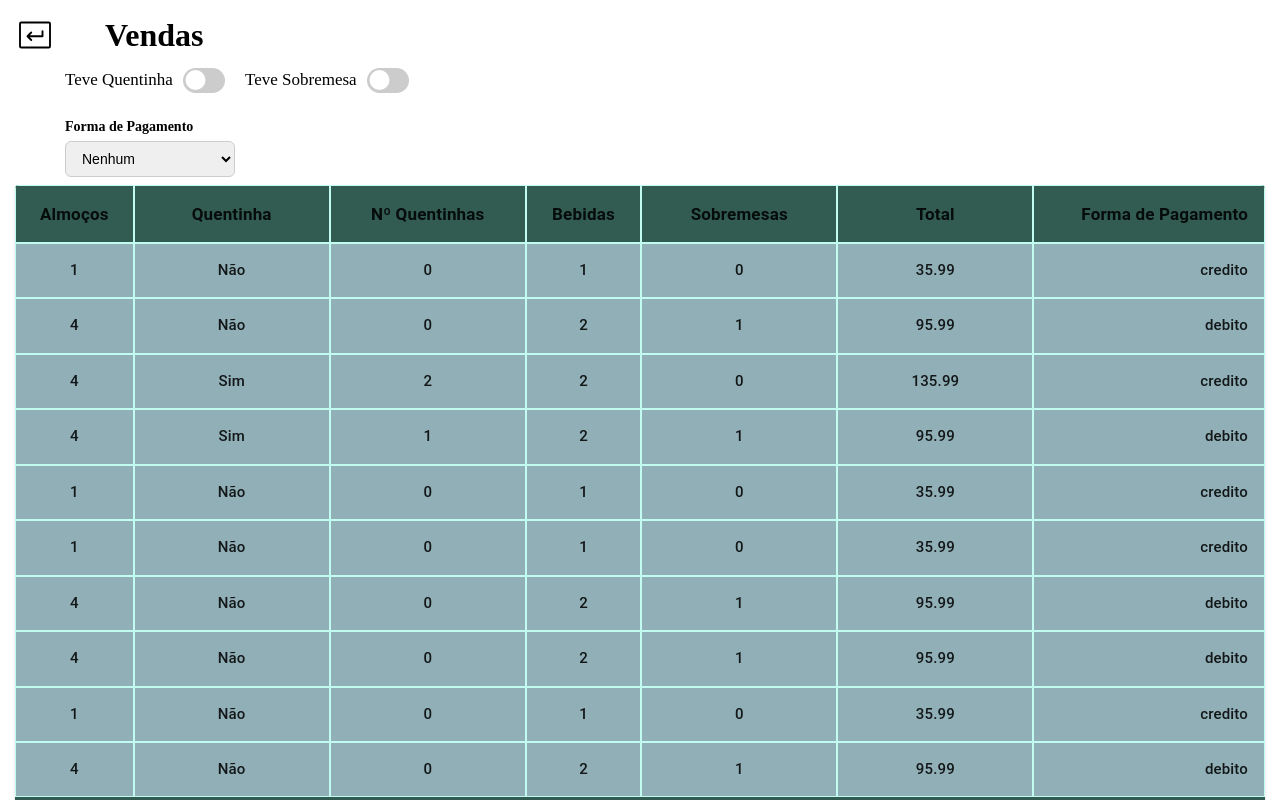
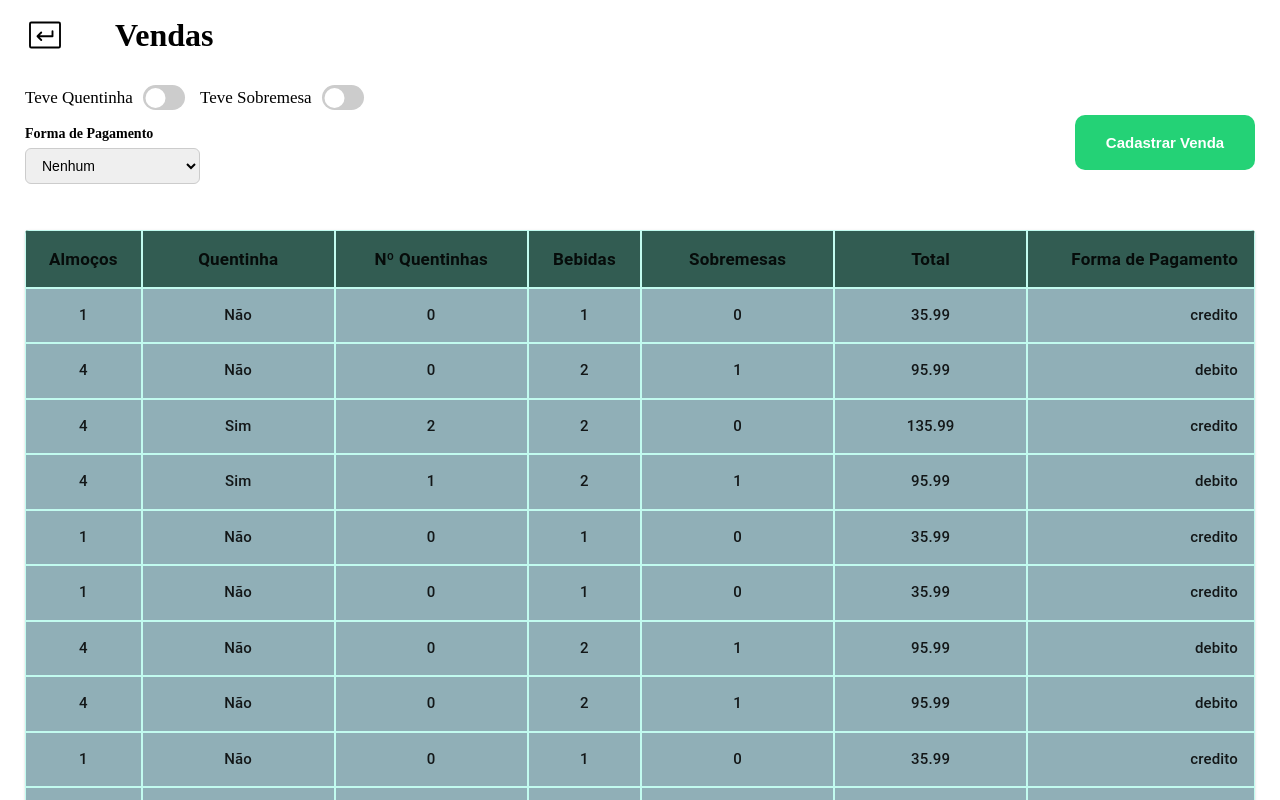
Before and after one commit to MabiuMoura/restaurante, a React (Vite) app: page /recebimentos in a window 1280 px wide. Built offline with nearby package versions, Linux system fonts and the light colour scheme.

Commit message:
general modal created

```diff
--- a/src/components/ComboBox/styles.ts
+++ b/src/components/ComboBox/styles.ts
@@ -19,7 +19,7 @@ export const Select = styled.select`
   border: 1px solid #ccc;
   font-size: 14px;
   outline: none;
-
+  cursor: pointer;
   &:focus {
     border-color: #555;
   }
--- /dev/null
+++ b/src/components/CommonButton/index.tsx
@@ -0,0 +1,14 @@
+import * as S from './styles';
+
+interface CommonButtonProps {
+  title: string;
+  onClick: () => void;
+}
+
+const CommonButton = ({title, onClick}:CommonButtonProps) => {
+    return (
+        <S.StyledButton onClick={onClick}>{title}</S.StyledButton>
+    )
+};
+
+export default CommonButton;
--- /dev/null
+++ b/src/components/CommonButton/styles.ts
@@ -0,0 +1,24 @@
+import styled from "styled-components";
+
+export const StyledButton = styled.button`
+  width:100%;
+  height:100%;
+  padding: 10px 20px;
+  background-color: #24D276;
+  color: white;
+  border: none;
+  border-radius: 10px;
+  font-size: 15px;
+  font-weight: 600;
+  cursor: pointer;
+  transition: background-color 0.2s ease;
+
+  &:hover {
+    background-color: #1DAF61;
+  }
+
+  &:active {
+    background-color: #18884C;
+    transform: scale(0.95);
+  }
+`;
--- /dev/null
+++ b/src/components/Modal/index.tsx
@@ -0,0 +1,26 @@
+import * as S from './styles';
+
+interface ModalProps {
+  title: string;
+  onClose: () => void;
+  isOpen: boolean;
+  children: React.ReactNode;
+}
+
+const Modal = ({ title, onClose, isOpen, children }:ModalProps)   => {
+    if (!isOpen) return null;
+
+      return (
+        <S.Overlay>
+            <S.ModalContainer>
+                <S.ModalHeader>
+                    <S.ModalTitle>{title}</S.ModalTitle>
+                    <S.CloseIcon onClick={onClose} />
+                </S.ModalHeader>
+                <S.ModalContent>{children}</S.ModalContent>
+            </S.ModalContainer>
+        </S.Overlay>
+  );
+}
+
+export default Modal;
--- /dev/null
+++ b/src/components/Modal/styles.ts
@@ -0,0 +1,50 @@
+import styled from 'styled-components';
+import { AiOutlineCloseCircle } from 'react-icons/ai';
+
+export const Overlay = styled.div`
+  position: fixed;
+  top: 0;
+  left: 0;
+  width: 100%;
+  height: 100%;
+  background-color: rgba(0, 0, 0, 0.4);
+  display: flex;
+  justify-content: center;
+  align-items: center;
+  z-index: 1000;
+`;
+
+export const ModalContainer = styled.div`
+  background-color: white;
+  border-radius: 12px;
+  width: 500px;
+  max-width: 90%;
+  padding: 20px;
+  position: relative;
+`;
+
+export const ModalHeader = styled.div`
+  display: flex;
+  justify-content: space-between;
+  align-items: center;
+`;
+
+export const ModalTitle = styled.h2`
+  font-size: 18px;
+  font-weight: 600;
+  margin: 0;
+`;
+
+export const CloseIcon = styled(AiOutlineCloseCircle)`
+  font-size: 24px;
+  color: #333;
+  cursor: pointer;
+
+  &:hover {
+    color: #f44336;
+  }
+`;
+
+export const ModalContent = styled.div`
+  margin-top: 20px;
+`;
--- a/src/layout/index.tsx
+++ b/src/layout/index.tsx
@@ -3,11 +3,9 @@ import { Outlet } from 'react-router-dom'
 
 const Layout = () => {
     return (
-        <>
-            <S.MainContent>
-                <Outlet/>
-            </S.MainContent>
-        </>
+        <S.MainContent>
+            <Outlet/>
+        </S.MainContent>
     )
 }
 
--- a/src/views/Receipts/index.tsx
+++ b/src/views/Receipts/index.tsx
@@ -6,6 +6,8 @@ import PageTitle from "../../components/PageTitle";
 import ComboBox from "../../components/ComboBox";
 import { useState } from "react";
 import SwitchButton from "../../components/SwitchButton";
+import CommonButton from "../../components/CommonButton";
+import Modal from "../../components/Modal";
 
 const Receipts = () => {
     const [hasQuentinha, setHasQuentinha] = useState(false);
@@ -13,6 +15,11 @@ const Receipts = () => {
 
     const [formaPagamento, setFormaPagamento] = useState('Todas');
     const formasPagamento = ['Credito', 'Debito', 'Pix', 'Dinheiro'];
+
+    const [ModalOpen, setModalOpen] = useState(false);
+    const handleModalOpen = () => {
+        setModalOpen(true);
+    }
 
     return (
         <S.ReceiptsContainer>
@@ -40,6 +47,13 @@ const Receipts = () => {
                         defaultOption="Nenhum" />
 
                 </S.SearchFiltersContainer>
+                <S.OpenModalButtonContainer>
+                    <CommonButton onClick={handleModalOpen} title="Cadastrar Venda" />
+                </S.OpenModalButtonContainer>
+
+                <Modal title="Cadastrar Venda" onClose={() => setModalOpen(false)} isOpen={ModalOpen}>
+                    <h3>TESTE</h3>
+                </Modal>
             </S.ReceiptsSearchContainer>
 
             <S.ReceiptsTableContainer>
--- a/src/views/Receipts/styles.ts
+++ b/src/views/Receipts/styles.ts
@@ -7,7 +7,7 @@ export const ReceiptsContainer = styled.div`
     align-items: center;
     width: 100%;
     height: 100%;
-    padding-bottom:50px;
+    padding: 0px 10px 30px 10px;
 `
 
 export const ReceiptsHeader = styled.div`
@@ -16,25 +16,29 @@ export const ReceiptsHeader = styled.div`
     display:flex;
     justify-content:start;
     align-items:center;
-    margin-bottom: 50px;
+    margin-bottom: 30px;
     gap: 50px;
 `
 
 export const ReceiptsSearchContainer = styled.div`
     display: flex;
-    padding: 0px 50px;
     width: 100%;
-    height: 50px;
+    height: 150px;
     align-items: center;
+    //background-color:red;
     flex-direction: row;
     justify-content: space-between;
 `
 
 export const SearchFiltersContainer = styled.div`
   display: grid;
-  gap: 10px;
   width:350px;
   grid-template-columns: 1fr 1fr;
+`
+
+export const OpenModalButtonContainer = styled.div`
+    width: 180px;
+    height:55px;
 `
 
 export const ReceiptsTableContainer = styled.div`
```
